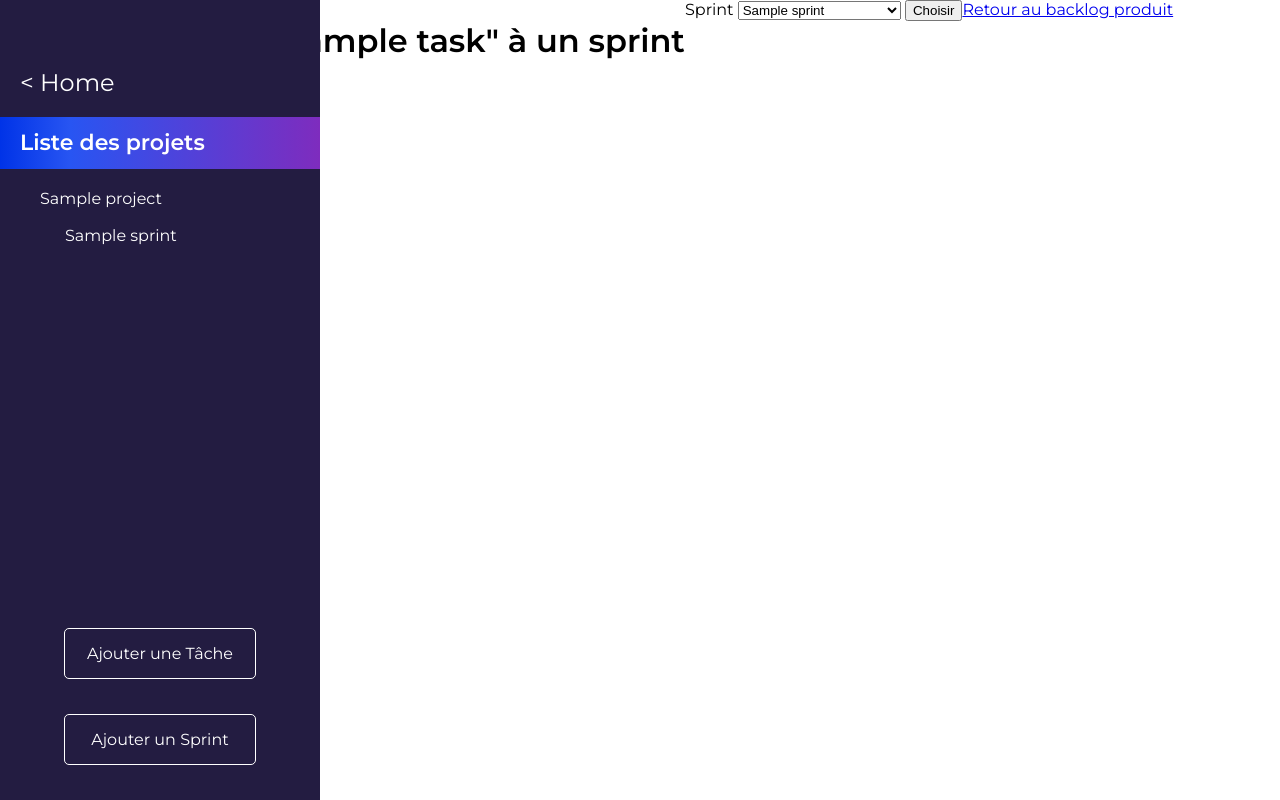
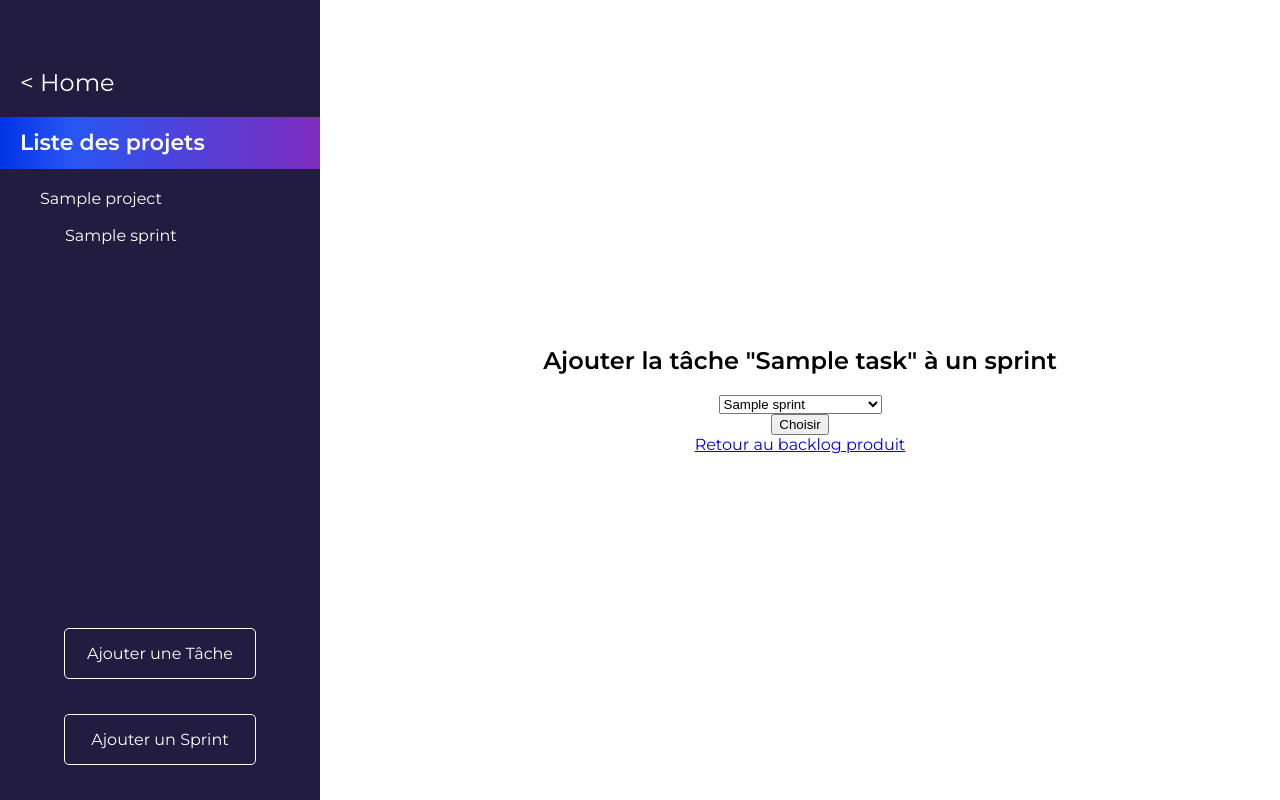
Before and after one commit to Ludoutt/GroupeC, a Symfony app: template templates/task/add-to-sprint.html.twig in a window 1280 px wide. Run offline with Twig, Linux system fonts and the light colour scheme; the template is opened without the code that fills it: most values are stand-ins (such as "Sample title", 1, 10 or a date in 2020); some libraries are stand-ins or nearby versions.

Commit message:
Fixs - Différents fixs front

```diff
--- a/templates/project/new.html.twig
+++ b/templates/project/new.html.twig
@@ -22,10 +22,10 @@
 </section>
 <section class="under-menu"></section>
 <section class="form-page">
-    <h1>Create new Project</h1>
+    <h1>Créer un nouveau projet</h1>
 
         {{ include('project/_form.html.twig') }}
 
-    <a class="back-form" href="{{ path('project_index') }}">Back to list</a>
+    <a class="back-form" href="{{ path('project_index') }}">Retour à la liste</a>
 </section>
 {% endblock %}
--- a/templates/sprint/index.html.twig
+++ b/templates/sprint/index.html.twig
@@ -1,6 +1,7 @@
 {% extends 'base.html.twig' %}
         {% block title %}Sprints{% endblock %}
         {% block stylesheets %}
+            <link rel="stylesheet" type="text/css" href="{{asset('css/form.css')}}">
             <link rel="stylesheet" type="text/css" href="{{ asset('/projects_asset/stylesheets/project.css') }}">
         {% endblock %}
 
@@ -23,10 +24,12 @@
                     </div>
                     <div>
                         <a class="add" href="{{ path('project_new') }}">Ajouter une Tâche</a>
-                        <a class="add" href="{{ path('project_new') }}">Ajouter un Sprint</a>
+                        <a class="add" href="{{ path( 'sprint_new', {'id' : project.id} ) }}">Ajouter un Sprint</a>
                     </div>
                 </nav>
             </section>
+            <section class="under-menu"></section>
+            <section class="form-page">
                 <h1>Sprint index</h1>
                 <table class="table">
                     <thead>
@@ -61,4 +64,5 @@
                 </table>
 
                 <a href="{{ path('sprint_new', {'id' : project.id}) }}">Create new</a>
+            </section>
 {% endblock %}
--- a/templates/sprint/show.html.twig
+++ b/templates/sprint/show.html.twig
@@ -21,10 +21,6 @@
                                 {% endif %}
                             {% endfor %}
                         </ul>
-                    </div>
-                    <div>
-                        <a class="add" href="{{ path('project_new') }}">Ajouter une Tâche</a>
-                        <a class="add" href="{{ path('project_new') }}">Ajouter un Sprint</a>
                     </div>
                 </nav>
             </section>
--- a/templates/task/add-to-sprint.html.twig
+++ b/templates/task/add-to-sprint.html.twig
@@ -1,6 +1,7 @@
 {% extends 'base.html.twig' %}
         {% block title %}Add task to Sprint{% endblock %}
         {% block stylesheets %}
+            <link rel="stylesheet" type="text/css" href="{{ asset('css/form.css') }}">
             <link rel="stylesheet" type="text/css" href="{{ asset('/projects_asset/stylesheets/project.css') }}">
         {% endblock %}
 
@@ -9,14 +10,15 @@
             <section id="wrapper">
                 <nav>
                     <div class="projects">
-                        <h2><a href="{{ path('project_index') }}"><   Home</a></h2>
+                        <h2><a href="{{ path('project_index') }}">< Home</a></h2>
                         <h1>Liste des projets</h1>
                         <ul class="project-list">
                             {% for proj in projects %}
                                 <li><a href="{{ path('backlog', {'project': proj.id}) }}">{{ proj.title }}</a></li>
                                 {% if proj.id == project.id %}
                                     {% for sprint in proj.sprints %}
-                                        <li><a href="{{ path('sprint_show', {'id' : sprint.id}) }}" class="menu-decale">{{ sprint.title }}</a></li>
+                                        <li><a href="{{ path('sprint_show', {'id' : sprint.id}) }}"
+                                               class="menu-decale">{{ sprint.title }}</a></li>
                                     {% endfor %}
                                 {% endif %}
                             {% endfor %}
@@ -24,10 +26,12 @@
                     </div>
                     <div>
                         <a class="add" href="{{ path('project_new') }}">Ajouter une Tâche</a>
-                        <a class="add" href="{{ path('project_new') }}">Ajouter un Sprint</a>
+                        <a class="add" href="{{ path( 'sprint_new', {'id' : project.id} ) }}">Ajouter un Sprint</a>
                     </div>
                 </nav>
             </section>
+            <section class="under-menu"></section>
+            <section class="form-page">
                 <h1>Ajouter la tâche "{{ task.title }}" à un sprint</h1>
                 {% if sprints is not empty %}
                     <form method="post" action="">
@@ -35,18 +39,20 @@
                         <select name="sprint" id="sprint">
                             <option value="">Selectionner un sprint...</option>
                             {% for sprint in sprints %}
-                            <option {{ task.sprint is not empty and task.sprint.id == sprint.id ? 'selected' : '' }} value="{{ sprint.id }}">{{ sprint.title }}</option>
+                                <option {{ task.sprint is not empty and task.sprint.id == sprint.id ? 'selected' : '' }}
+                                        value="{{ sprint.id }}">{{ sprint.title }}</option>
                             {% endfor %}
                         </select>
                         <button type="submit">Choisir</button>
                     </form>
                 {% else %}
                     <div>
-                    Il n'existe actuellement aucun sprint, <a href="{{ path('sprint_new', {'id' : project.id}) }}">commencez par en créer un !</a>
+                        Il n'existe actuellement aucun sprint, <a href="{{ path('sprint_new', {'id' : project.id}) }}">commencez
+                            par en créer un !</a>
                     </div>
                 {% endif %}
                 <div>
                     <a href="{{ path('backlog', {'project': project.id}) }}">Retour au backlog produit</a>
                 </div>
+            </section>
         {% endblock %}
-        {% block javascripts %}{% endblock %}
```
Also changed, not shown: src/Form/TaskFormType.php (+11 -6 lines), templates/sprint/new.html.twig (+8 -4 lines), templates/task/new.html.twig (+7 -3 lines). Lines whose indentation alone changed are shown as unchanged.
